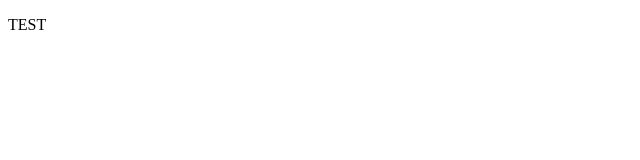
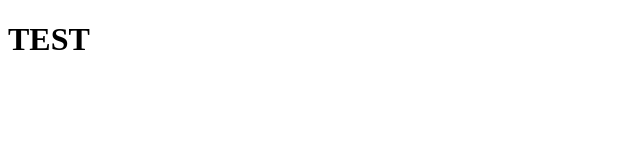
Before and after one commit to DrTexx/amiaustistic.today, a plain HTML site: page index.html in a window 1280 px wide. Shown: the whole page, without its empty margins (0-640 px from the left). Drawn offline with Linux system fonts and the light colour scheme.

Commit message:
big boys

```diff
--- a/index.html
+++ b/index.html
@@ -1,7 +1,7 @@
 <!DOCTYPE HTML>
 <HTML>
   <HEAD>
-    <p>TEST</p>
+    <H1>TEST</H1>
   </HEAD>
   <BODY>
   </BODY>
```
